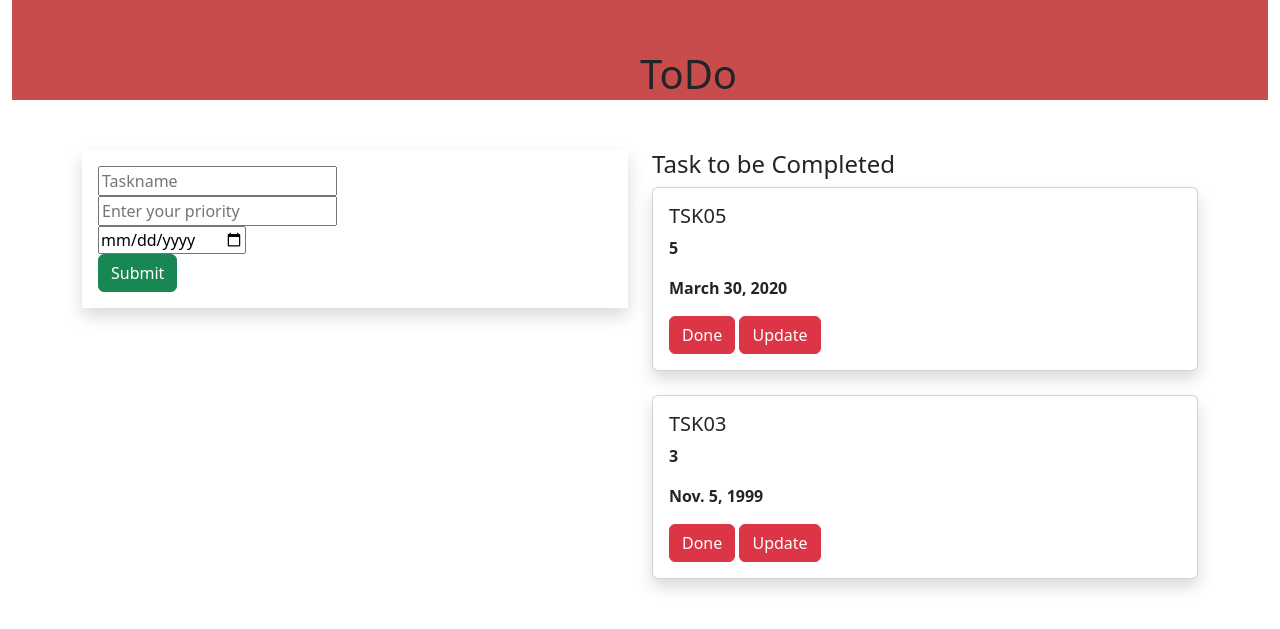
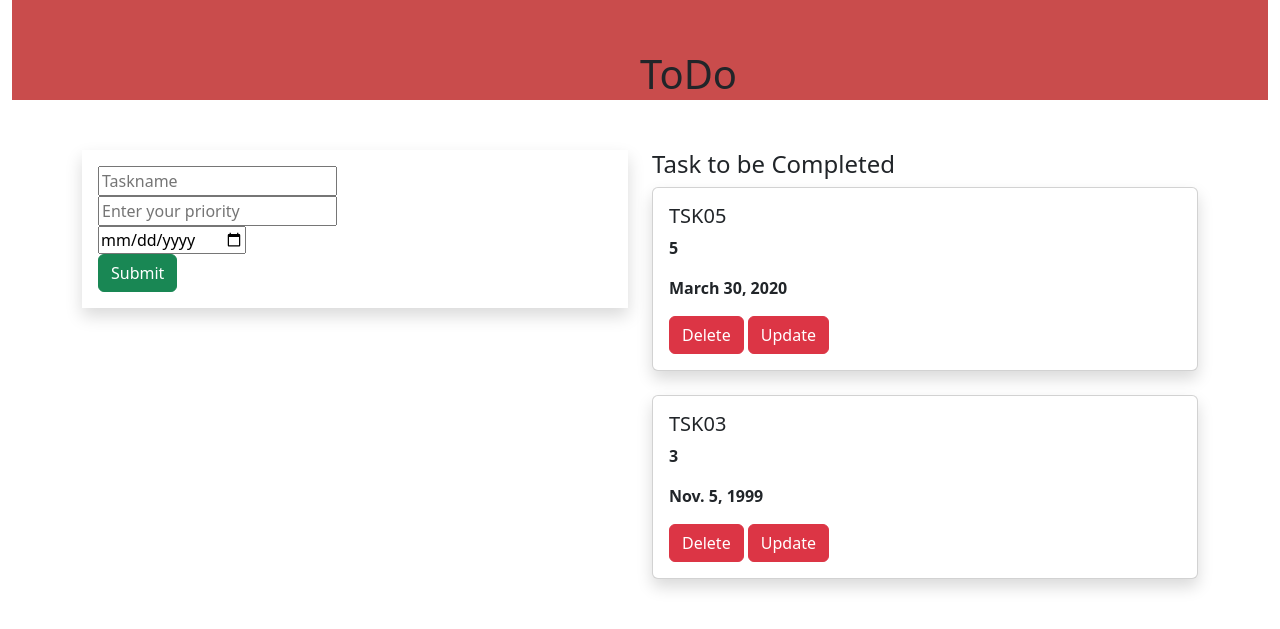
Before and after one commit to 2119Unni/TD, a Django app: page / in a window 1280 px wide. Shown: the top 629 px of the page. Run offline with Django 5.2, Linux system fonts and the light colour scheme; data comes from the database, SQL or seed files in the repository.

Commit message:
home.html update

```diff
--- a/templates/home.html
+++ b/templates/home.html
@@ -36,7 +36,7 @@
                     <h5 class="card-title">{{i.name}}</h5>
                     <p><b>{{i.priority}}</b></p>
                     <p><b>{{i.date}}</b></p>
-                    <a class="btn btn-danger" href="{% url 'delete' i.id %}">Done</a>
+                    <a class="btn btn-danger" href="{% url 'delete' i.id %}">Delete</a>
                     <a class="btn btn-danger" href="{% url 'update' i.id %}">Update</a>
                 </div>
             </div>
```
